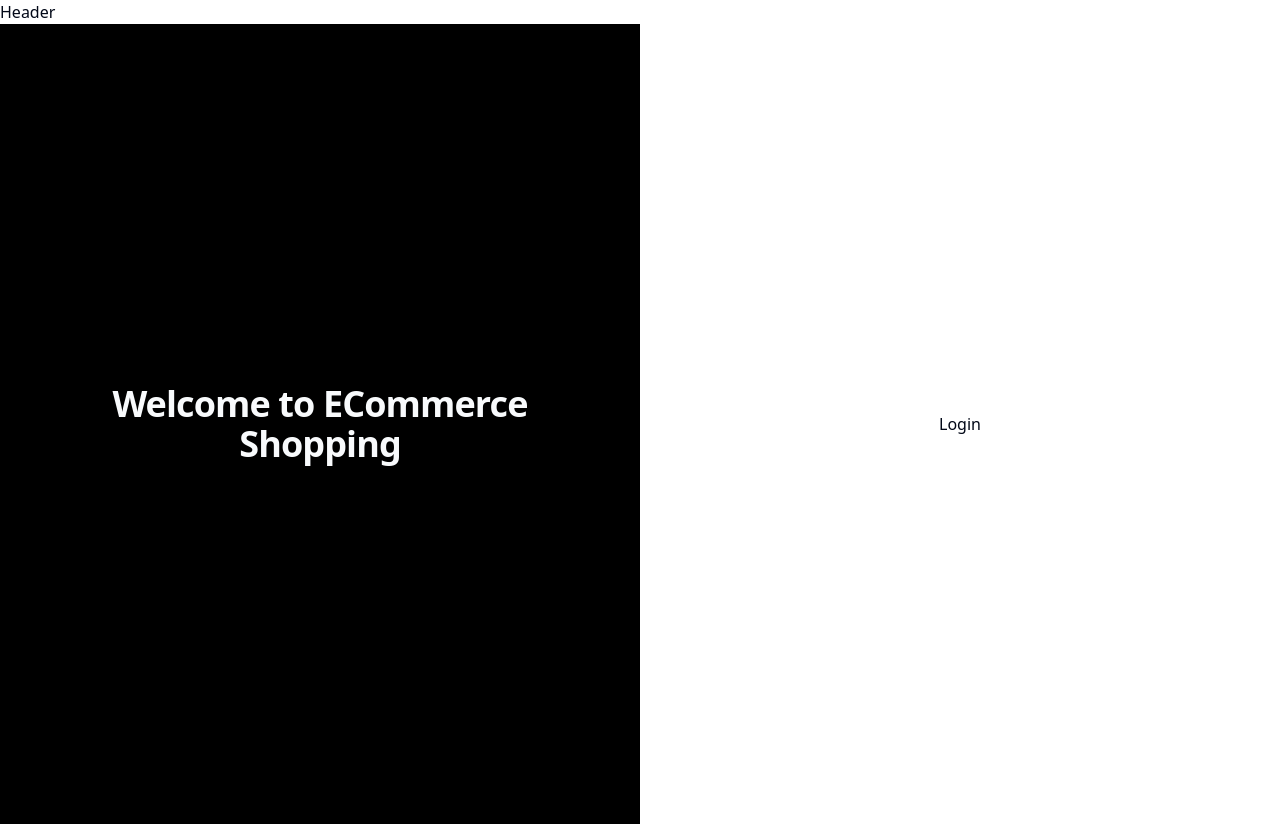
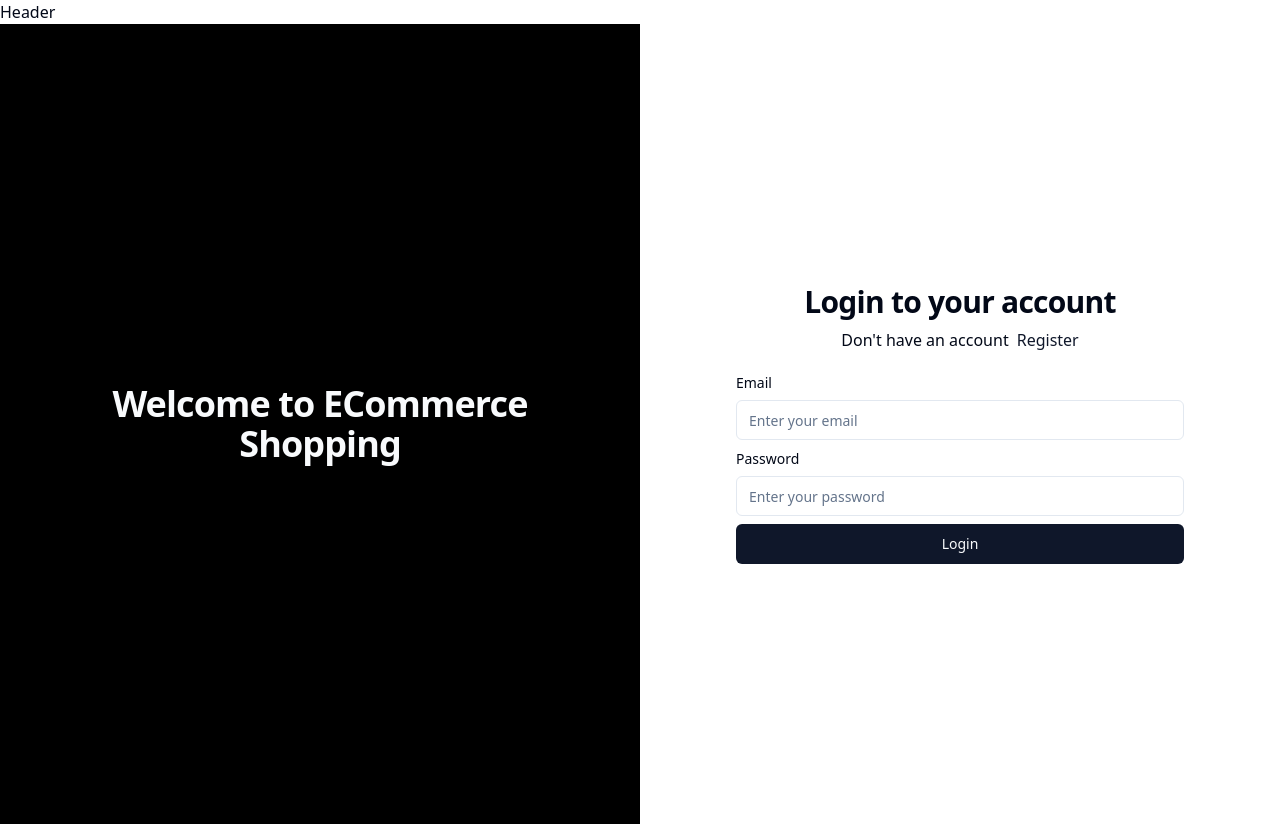
Before and after one commit to smartdriver321/e-commerce1, a React app in the folder client/: page /auth/login in a window 1280 px wide. Built offline with nearby package versions, Linux system fonts and the light colour scheme; the HTML template or start-up script is replaced by a standard one.

Commit message:
Create AuthLogin

```diff
--- a/client/src/pages/auth/login.jsx
+++ b/client/src/pages/auth/login.jsx
@@ -1,3 +1,40 @@
+import { useState } from 'react'
+import { Link } from 'react-router-dom'
+
+import { loginFormControls } from '@/config'
+import CommonForm from '@/components/common/form'
+
+const initialState = {
+	email: '',
+	password: '',
+}
+
 export default function AuthLogin() {
-	return <div>Login</div>
+	const [formData, setFormData] = useState(initialState)
+
+	return (
+		<div className='mx-auto w-full max-w-md space-y-6'>
+			<div className='text-center'>
+				<h1 className='text-3xl font-bold tracking-tight text-foreground'>
+					Login to your account
+				</h1>
+				<p className='mt-2'>
+					Don't have an account
+					<Link
+						className='font-medium ml-2 text-primary hover:underline'
+						to='/auth/register'
+					>
+						Register
+					</Link>
+				</p>
+			</div>
+			<CommonForm
+				formControls={loginFormControls}
+				buttonText={'Login'}
+				formData={formData}
+				setFormData={setFormData}
+				onSubmit={() => {}}
+			/>
+		</div>
+	)
 }
```
